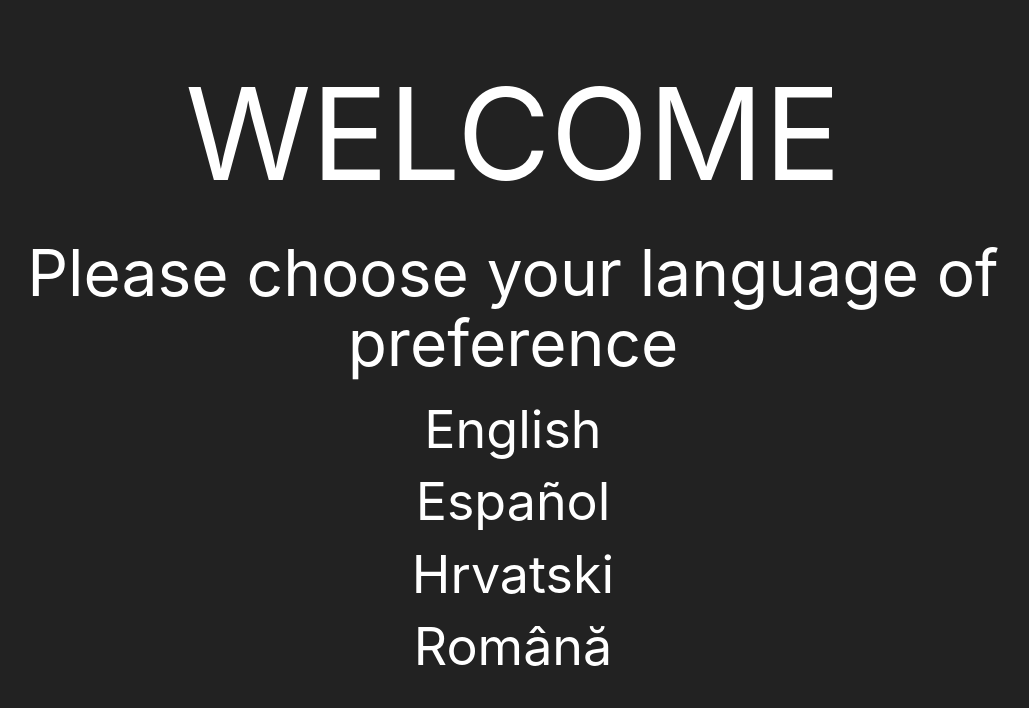
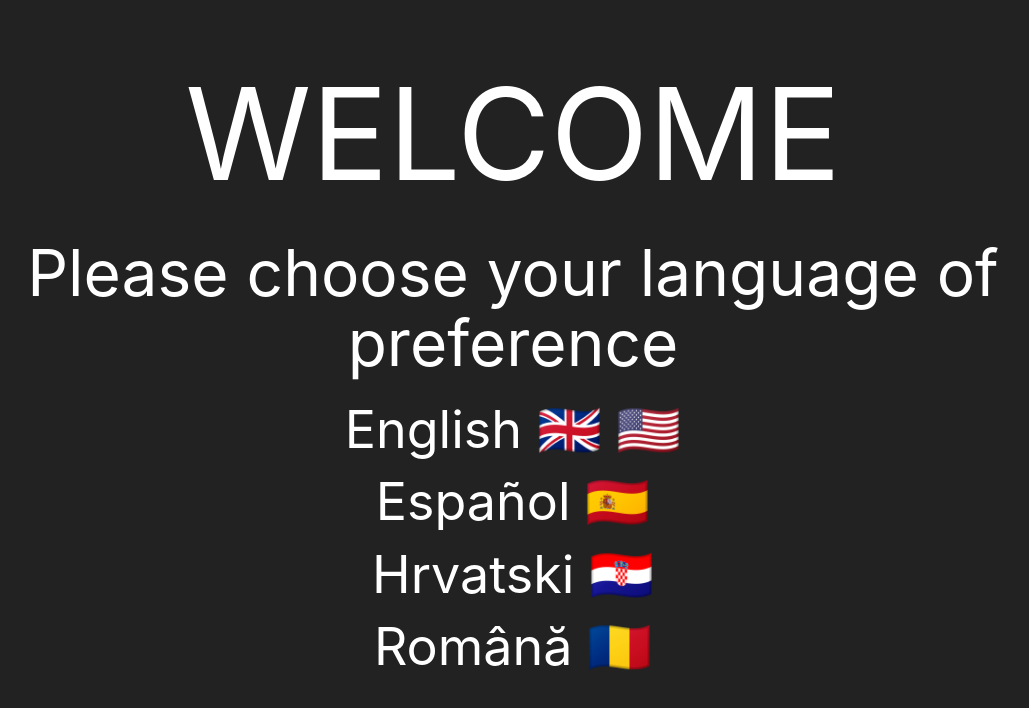
Before and after one commit to kwancro/mysupportclock, a plain HTML site: page index.html in a window 1280 px wide. Shown: the whole page, without its empty margins (127-1156 px from the left). Drawn offline with Linux system fonts and the light colour scheme.

Commit message:
Added flags

```diff
--- a/index.html
+++ b/index.html
@@ -20,10 +20,10 @@
             </div>
             <div>
                 <ul class="uk-list">
-                    <li><a class="uk-heading-small" href="display.html?lang=en">English</a></li>
-                    <li><a class="uk-heading-small" href="display.html?lang=es">Español</a></li>
-                    <li><a class="uk-heading-small" href="display.html?lang=hr">Hrvatski</a></li>
-                    <li><a class="uk-heading-small" href="display.html?lang=ro">Română</a></li>
+                    <li><a class="uk-heading-small" href="display.html?lang=en">English 🇬🇧 🇺🇸</a></li>
+                    <li><a class="uk-heading-small" href="display.html?lang=es">Español 🇪🇸</a></li>
+                    <li><a class="uk-heading-small" href="display.html?lang=hr">Hrvatski 🇭🇷</a></li>
+                    <li><a class="uk-heading-small" href="display.html?lang=ro">Română 🇷🇴</a></li>
                 </ul>
             </div>
         </div>
```
